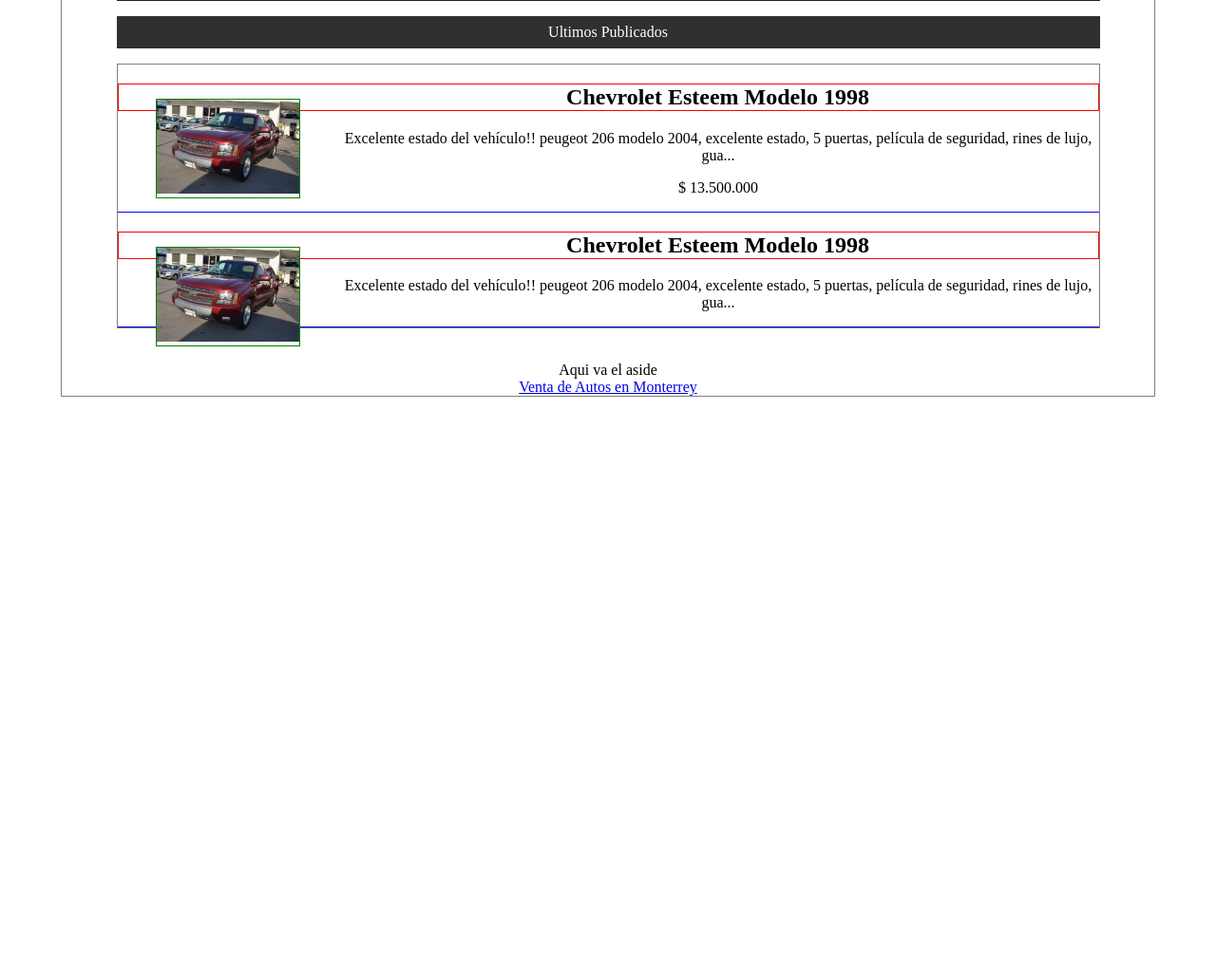
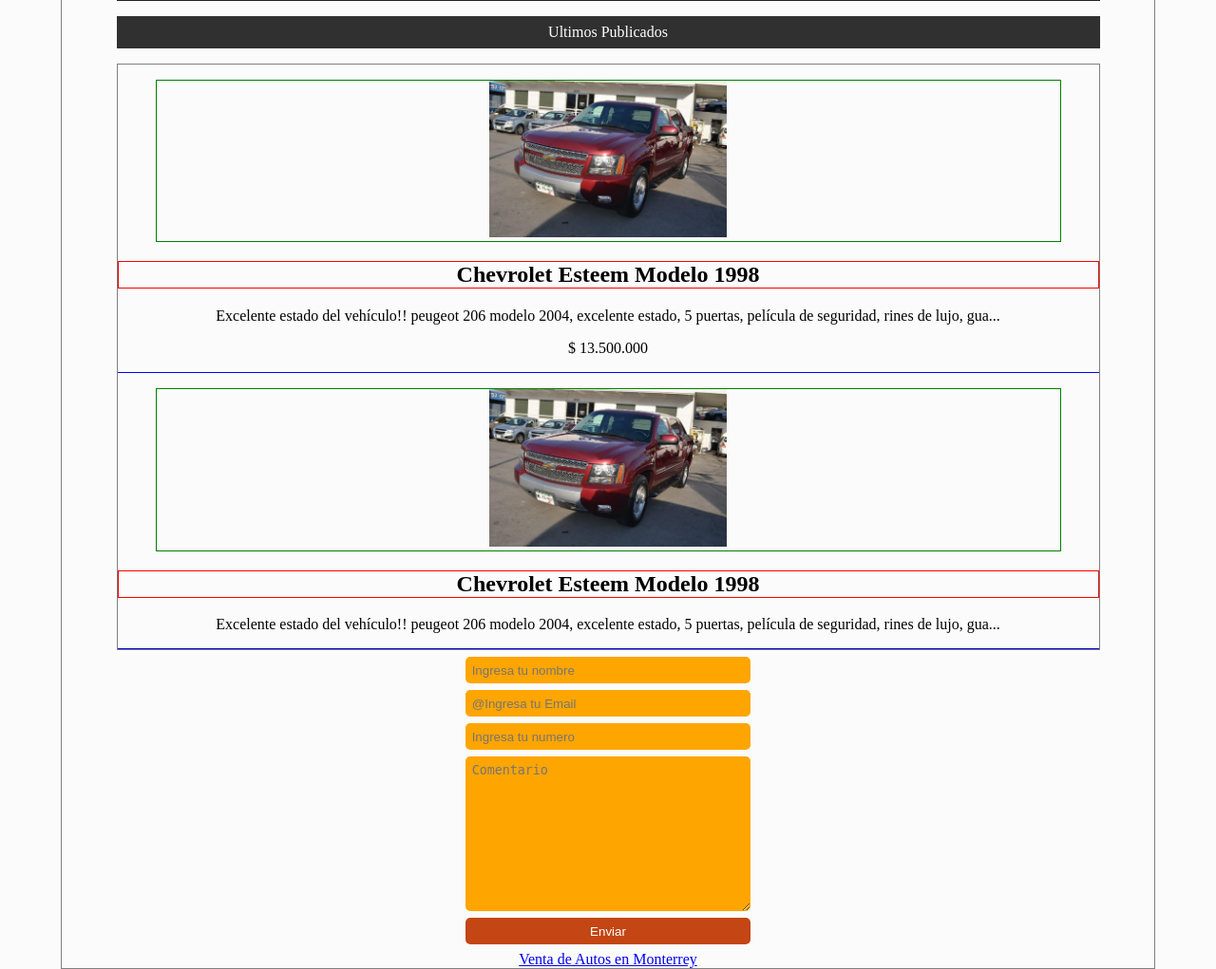
Before and after one commit to isaacrdz/venta-de-autos-en-monterrey, a PHP site: page / in a window 1280 px wide. Shown: the part 508-1529 px from the top of the page at 95% size. Before the commit the page ends 926 px from the top, so only its background shows below. Run offline with PHP 8.4, Linux system fonts and the light colour scheme.

Commit message:
Arreglos seccion home

```diff
--- a/css/styles.css
+++ b/css/styles.css
@@ -4,7 +4,10 @@
 	padding: 0;
 }
 
-
+html
+{
+	background: #FBFBFB;
+}
 
 body
 {
@@ -32,7 +35,32 @@
 	padding: 1em;
 	box-sizing:border-box;
 }
+input,textarea
+{
+	display: block;
+	background: orange;
+	color: white;
+	max-width: 300px;
+	width: 100%;
+	margin: 0.5em auto ;
+	box-sizing:border-box;
+	padding: 0.5em;
+	border-radius: 5px;
+}
 
+
+button[type="submit"]
+{
+	display: block;
+	background: #C34614;
+	color: white;
+	max-width: 300px;
+	width: 100%;
+	margin: 0.5em auto ;
+	box-sizing:border-box;
+	padding: 0.5em;
+	border-radius: 5px;
+}
 nav
 {
 	background: #FFFFFF;
@@ -64,6 +92,7 @@
  figure
  {
  	border: 1px solid green;
+ 	max-width: 150px:;
  }
 
 footer
@@ -73,6 +102,7 @@
 
 h2
 {
+	display: block;
 	border:1px solid red;
 }
 
@@ -87,6 +117,24 @@
 	box-sizing:border-box;
 }
 
+#ultimos-publicados-item
+{
+
+	width: 90%;
+	margin: 1em auto;
+	box-sizing:border-box;
+	background: #303030;
+	color: white;
+	padding: 0.5em;
+
+}
+
+#hotcars article
+{
+	border-bottom:1px solid blue;
+	clear: both;
+
+}
 .contenedor2
 {
 	border: 1px solid #222222;
@@ -112,26 +160,7 @@
 
 .imgsmall
 {
-	max-width: 150px;
+	max-width: 250px;
 	width: 100%;
 
 }
-
-#ultimos-publicados-item
-{
-
-	width: 90%;
-	margin: 1em auto;
-	box-sizing:border-box;
-	background: #303030;
-	color: white;
-	padding: 0.5em;
-
-}
-
-#hotcars article
-{
-	border-bottom:1px solid blue;
-	clear: both;
-
-}
--- a/index.html
+++ b/index.html
@@ -2,6 +2,8 @@
 <html lang="es">
 <head>
 	<meta charset="UTF-8"/>
+	<meta name="viewport"
+		  content="width=device-width, initial-scale=1, maximum-scale=1" />
 	<meta name="description" content="Ventas de Autos en Monterrey nos dedicamos a la venta de autos nuevos y seminuevos en Monterrey y su area metropolitana. Necesitos información sobre cualquier auto, comunicate con nosotros al teléfono 0448112122412">
 
 <link href='http://fonts.googleapis.com/css?family=PT+Sans' rel='stylesheet' type='text/css'>
@@ -95,7 +97,7 @@
 
 
 <article>
-	<figure class="fleft">
+	<figure class="">
 		<img class="imgsmall" src="img/auto.jpg" alt="foto auto">
 	</figure>
 		<h2 class="">Chevrolet Esteem Modelo 1998</h2>
@@ -104,7 +106,7 @@
 </article>
 
 <article>
-	<figure class="fleft">
+	<figure class="">
 		<img class="imgsmall" src="img/auto.jpg" alt="foto auto">
 	</figure>
 		<h2 class="">Chevrolet Esteem Modelo 1998</h2>
@@ -117,7 +119,15 @@
 
 
 <aside>
-	Aqui va el aside
+	<form action="">
+
+	<input type="text" placeholder="Ingresa tu nombre"/>
+	<input type="email"placeholder="@Ingresa tu Email">
+	<input type="tel" placeholder="Ingresa tu numero">
+	<textarea name="" id="" cols="30" rows="10" placeholder="Comentario"></textarea>
+<button type="submit"> Enviar</button>
+
+	</form>
 </aside>
 
 <footer>
```
